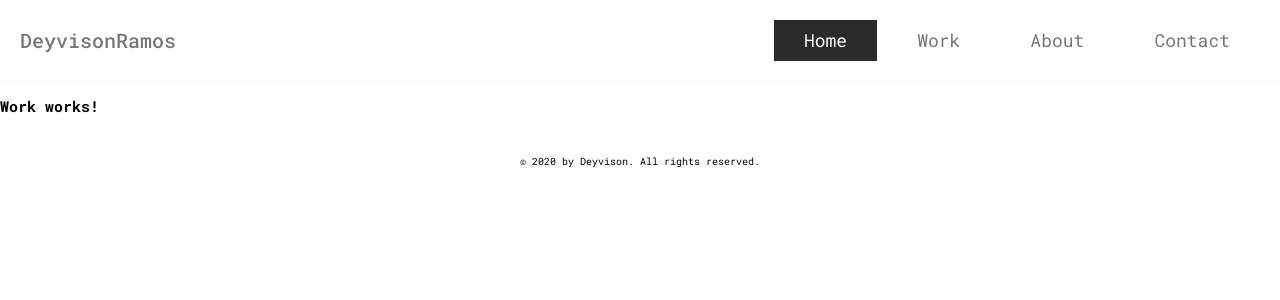
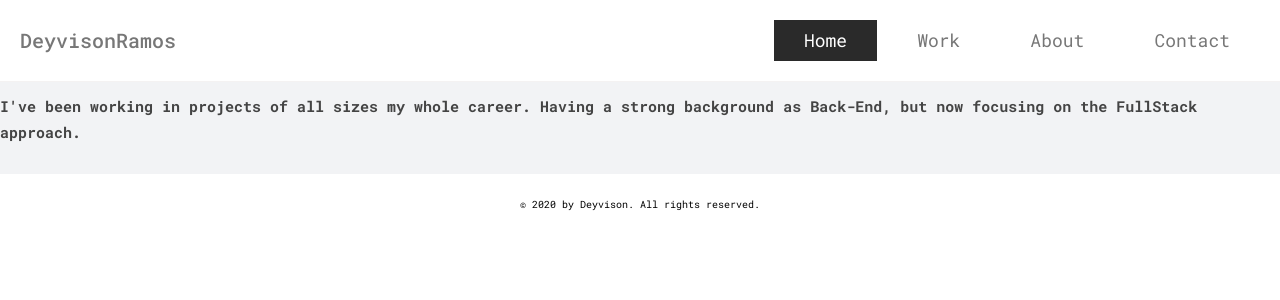
Before and after one commit to deyvisonramos/devfolio, a React (Create React App) app: page /work in a window 1280 px wide. Shown: the top 300 px of the page. Built offline with nearby package versions, Linux system fonts and the light colour scheme.

Commit message:
feat: adjustments of css classes names and bg color variables

```diff
--- a/src/layout/header/header.component.jsx
+++ b/src/layout/header/header.component.jsx
@@ -20,7 +20,7 @@ const Header = () => {
       <nav className="nav-menu">
         <ul className="nav-menu__list">
           <li className="nav-menu__item nav-menu__item--active">
-            <NavLink to="/" className="nav-menu__link" pare>
+            <NavLink to="/" className="nav-menu__link">
               Home
             </NavLink>
           </li>
--- a/src/pages/home/home.component.jsx
+++ b/src/pages/home/home.component.jsx
@@ -8,8 +8,8 @@ import CustomButton from "../../ui/button/custom-button.component";
 const Home = () => {
   return (
     <>
-      <section className="home-content">
-        <div className="home-content__container">
+      <section className="section-home">
+        <div className="section-home__container">
           <div className="heading">
             <h1 className="heading__primary">Hello World,</h1>
             <h2 className="heading__presentation">I'm Deyvison.</h2>
--- a/src/pages/home/home.styles.scss
+++ b/src/pages/home/home.styles.scss
@@ -1,6 +1,6 @@
-.home-content {
+.section-home {
   color: var(--color-grey-dark);
-  background-color: var(--color-grey-light);
+  background-color: var(--color-bg-grey);
   display: flex;
   justify-content: center;
   height: 100%;
--- a/src/pages/work/work.component.jsx
+++ b/src/pages/work/work.component.jsx
@@ -1,10 +1,18 @@
 import React from 'react';
 
+import './work.styles.scss';
 
 const Work = () => {
   return (
     <section className='section-work'>
-      <h1>Work works!</h1>
+      <div className="section-work__content">
+        <h1>I've been working in projects of all sizes my whole career. Having a strong background as Back-End, but now focusing on the FullStack approach.</h1>
+        <div className="work-history">
+          <div className="work-card">
+            <img src="" alt=""/>
+          </div>
+        </div>
+      </div>
     </section>
   )
 }
--- a/src/pages/work/work.styles.scss
+++ b/src/pages/work/work.styles.scss
@@ -0,0 +1,14 @@
+.section-work {
+  color: var(--color-grey-dark);
+  background-color: var(--color-bg-grey);
+  display: flex;
+  justify-content: center;
+  height: 100%;
+
+  &__container {
+    max-width: 80rem;
+    display: flex;
+    flex-direction: column;
+    justify-content: space-around;
+  }
+}
--- a/src/sass/abstracts/css-variables.scss
+++ b/src/sass/abstracts/css-variables.scss
@@ -4,6 +4,8 @@
   --color-black: #2a2a2a;
 
   --color-white: #fff;
+
+  --color-bg-grey: #f2f3f5;
 
   --color-grey-light: #faf9f9;
   --color-grey-light-2: #f4f2f2;
```
